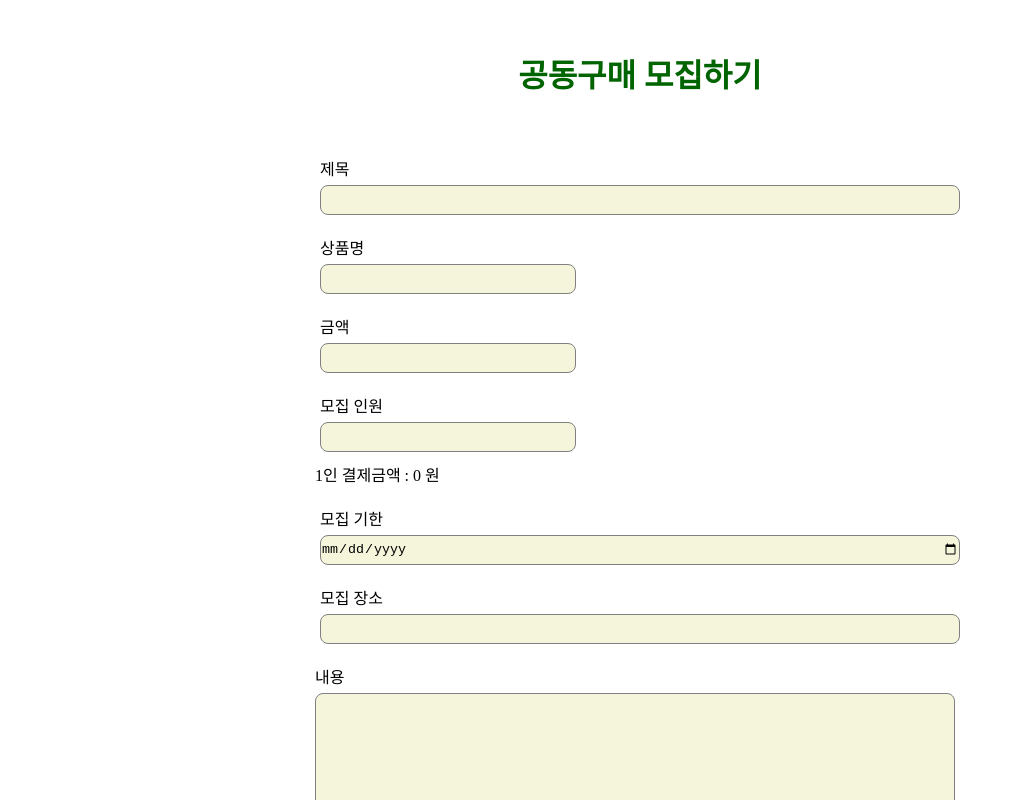
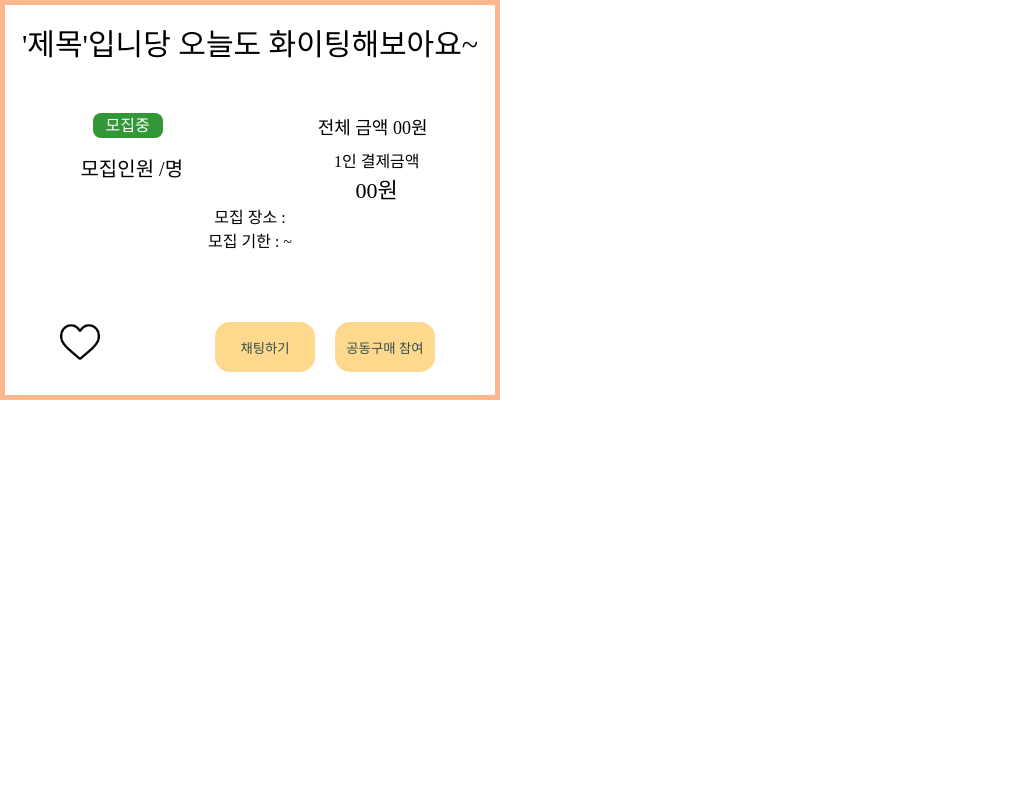
Before and after one commit to team-AFAD/AFAD, a React (Create React App) app in the folder client/: page / in a window 1280 px wide. Shown: the top 800 px of the page, without its empty margins (0-1023 px from the left). Built offline with nearby package versions, Linux system fonts and the light colour scheme.

Commit message:
feat : ReadMainInfo Btn effect

```diff
--- a/client/src/App.js
+++ b/client/src/App.js
@@ -1,14 +1,15 @@
-import PostWrite from "./components/Post/PostWrite";
-// import PostView from "./components/Read/PostView";
+// import PostWrite from "./components/Post/PostWrite";
+import PostView from "./components/Read/PostView";
+// import RegisterForm from "./components/Register/RegisterForm";
 
 import './app.scss';
-import RegisterForm from "./components/Register/RegisterForm";
+
 function App() {
   return (
     <div className="App">
 
-      <PostWrite />
-      {/* <PostView /> */}
+      {/* <PostWrite /> */}
+      <PostView />
       {/* <RegisterForm /> */}
     </div>
   );
--- a/client/src/components/Read/JoinBtn.js
+++ b/client/src/components/Read/JoinBtn.js
@@ -1,18 +1,17 @@
 // import React, { useState, useEffect }from 'react;'
-import './likeBtn.scss';
-// import HeartImg from '../../images/heart_red.png';
-import EmptyHeartImg from '../../images/heart.png';
+import './joinBtn.scss';
 
-const LikeBtn = () => {
+
+const JoinBtn = ({title}) => {
 
     return (
-        <div className='LikeBtn'>
-            <div className='likeBtnWrap'>
-                <img src={EmptyHeartImg} alt="unlike"/>
-            {/* <img src={like?HeartImg:EmptyHeartImg} onClick={onClick} alt="likebtn"/> */}
+        <div className='JoinBtn'>
+            <div className='joinBtnWrap'>
+                <button className='ReadBtn' type='button'>{title}</button>
+
             </div>
         </div>
     )
 }
 
-export default LikeBtn;
+export default JoinBtn;
--- a/client/src/components/Read/MainInfo.js
+++ b/client/src/components/Read/MainInfo.js
@@ -7,6 +7,7 @@ import NumPeople from './NumPeople';
 import PerPayment from './PerPayment';
 import AreaDate from './AreaDate';
 import LikeBtn from './LikeBtn';
+import JoinBtn from './JoinBtn';
 
 function MainInfo () {
 
@@ -18,15 +19,21 @@ function MainInfo () {
                 <RecruitingBtn />
                 <Amount />
             </div>
+
             <div className='CompoWrap_flex'>
                 <NumPeople />
                 <PerPayment />
             </div>
             <AreaDate />
 
-            <div className='CompoWrap_flex'>
+            <div className='CompoWrap_flex ReadBtn'>
                 <LikeBtn />
+                <div className='TowBtnFlex'>
+                    <JoinBtn title="채팅하기"/>
+                    <JoinBtn title="공동구매 참여"/>
+                </div>
             </div>
+
         </div>
     )
 }
--- a/client/src/components/Read/joinBtn.scss
+++ b/client/src/components/Read/joinBtn.scss
@@ -0,0 +1,28 @@
+@import '../../styles/properties';
+@import url("https://fonts.googleapis.com/css?family=Poppins:200,300,400,500,600,700,800,900&display=swap");
+
+
+.JoinBtn {
+    .joinBtnWrap {
+        // border: 1px blue solid;
+        width: 120px;
+        height: 50px;
+
+        .ReadBtn {
+            position: relative;
+            border: none;
+            border-radius: 15px;
+            min-width: 100px;
+            min-height: 50px;
+            background: $main-color-2;
+            color: darkslategray;
+            cursor: pointer;
+            transition: 0.3s;
+        }
+        &:hover {
+            letter-spacing: 2px;
+            transform: scale(1.2);
+            cursor: pointer;
+        }
+    }
+}
--- a/client/src/components/Read/likeBtn.scss
+++ b/client/src/components/Read/likeBtn.scss
@@ -1,15 +1,20 @@
 
 .LikeBtn {
-    position: relative;
-    top: 60px;
 
     .likeBtnWrap {
-        border: 1px solid red;
+        // border: 1px solid red;
         width: 50px;
         height: 50px;
         align-items: center;
         img {
             width: 40px;
+            cursor: pointer;
+
+            &:hover {
+                // letter-spacing: 2px;
+                transform: scale(1.2);
+                cursor: pointer;
+            }
         }
     }
 }
--- a/client/src/components/Read/mainInfo.scss
+++ b/client/src/components/Read/mainInfo.scss
@@ -2,7 +2,7 @@
 .MainInfo {
     width: 500px;
     height: 400px;
-    border: 2px solid gray;
+    border: 5px solid $main-color-3;
     text-align: center;
     .Title {
         font-size: 30px;
@@ -32,5 +32,12 @@
             }
 
         }
+        &.ReadBtn {
+            position: relative;
+            top: 70px;
+        }
+        .TowBtnFlex {
+            display: flex;
+        }
     }
 }
--- a/client/src/styles/_properties.scss
+++ b/client/src/styles/_properties.scss
@@ -1,7 +1,10 @@
-
+$main-color-1: rgba(254, 235, 151, 1);
+$main-color-2: rgba(254, 216, 141, 1);
+$main-color-3: rgba(254, 182, 141, 1);
 
 $btn-color-green: #339737;
 $btn-color-red: #FC2E01;
+
 
 // 컴포넌트끼리 가로정렬할때 div로 감싼뒤 className설정
 .CompoWrap_flex {
```
